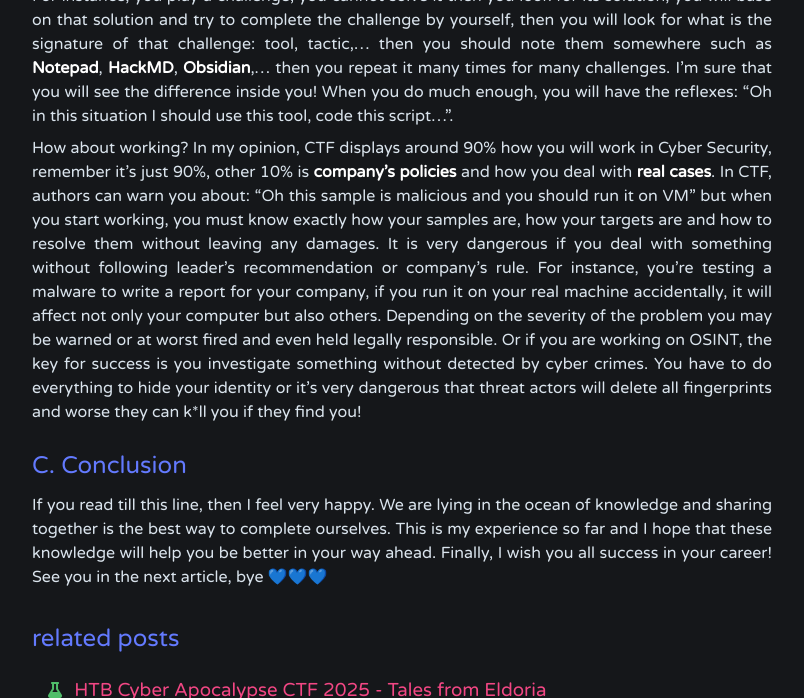
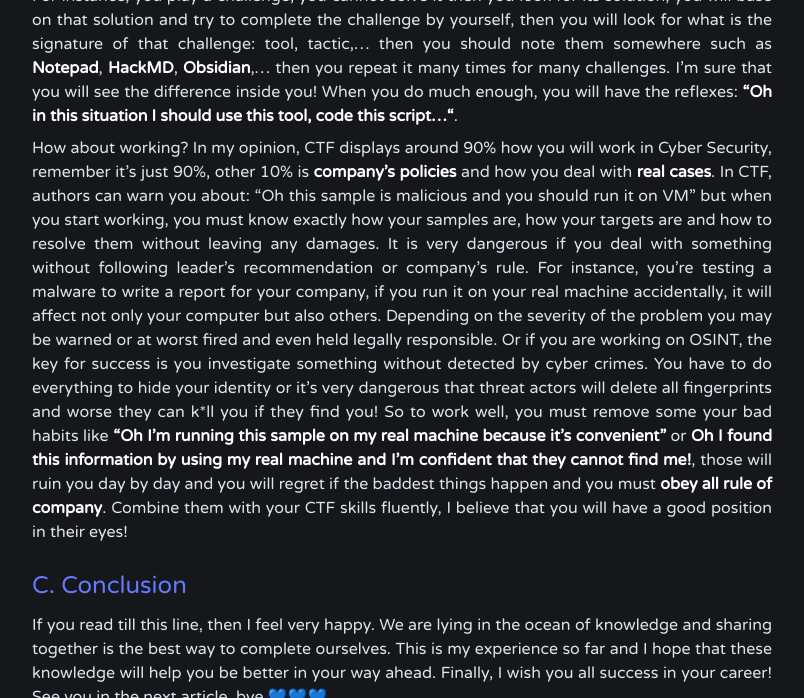
Before and after one commit to odintheprotector/odintheprotector.github.io, a Jekyll site: the page built from _posts/2025-03-29-my-roadmap-in-forensic-and-osint.md, in a window 1280 px wide and 900 px high, scrolled down 3398 px, cut to the strip 202-900 px from the top of the window. Shown: the whole strip, without its empty margins (238-1042 px from the left). Built offline with Jekyll 4.4.1, drawn with Linux system fonts in a browser that asks for light colours; nearby versions of some CDN libraries.

Commit message:
Update 2025-03-29-my-roadmap-in-forensic-and-osint.md

```diff
--- a/_posts/2025-03-29-my-roadmap-in-forensic-and-osint.md
+++ b/_posts/2025-03-29-my-roadmap-in-forensic-and-osint.md
@@ -45,8 +45,8 @@ and **learning by yourself**, that's the most stable!
 
 For instance, you play a challenge, you cannot solve it then you look for its solution, you will base on that solution and try to complete the challenge by yourself,
 then you will look for what is the signature of that challenge: tool, tactic,... then you should note them somewhere such as **Notepad**, **HackMD**, **Obsidian**,...
-then you repeat it many times for many challenges. I'm sure that you will see the difference inside you! When you do much enough, you will have the reflexes: "Oh in this
-situation I should use this tool, code this script...".
+then you repeat it many times for many challenges. I'm sure that you will see the difference inside you! When you do much enough, you will have the reflexes: **"Oh in this
+situation I should use this tool, code this script..."**.
 
 How about working? In my opinion, CTF displays around 90% how you will work in Cyber Security, remember it's just 90%, other 10% is **company's policies** and how you deal
 with **real cases**. In CTF, authors can warn you about: "Oh this sample is malicious and you should run it on VM" but when you start working, you must know exactly how your samples
@@ -54,7 +54,7 @@ are, how your targets are and how to resolve them without leaving any damages. I
 rule. For instance, you're testing a malware to write a report for your company, if you run it on your real machine accidentally, it will affect not only your computer
 but also others. Depending on the severity of the problem you may be warned or at worst fired and even held legally responsible. Or if you are working on OSINT, the key for
 success is you investigate something without detected by cyber crimes. You have to do everything to hide your identity or it's very dangerous that threat actors will delete
-all fingerprints and worse they can k*ll you if they find you!
+all fingerprints and worse they can k*ll you if they find you! So to work well, you must remove some your bad habits like **"Oh I'm running this sample on my real machine because it's convenient"** or **Oh I found this information by using my real machine and I'm confident that they cannot find me!**, those will ruin you day by day and you will regret if the baddest things happen and you must **obey all rule of company**. Combine them with your CTF skills fluently, I believe that you will have a good position in their eyes!
 
 ## C. Conclusion
 
```
